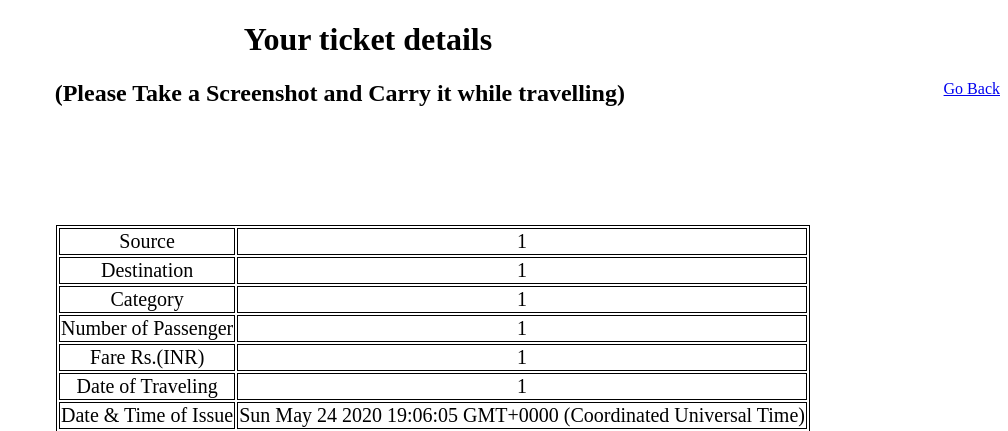
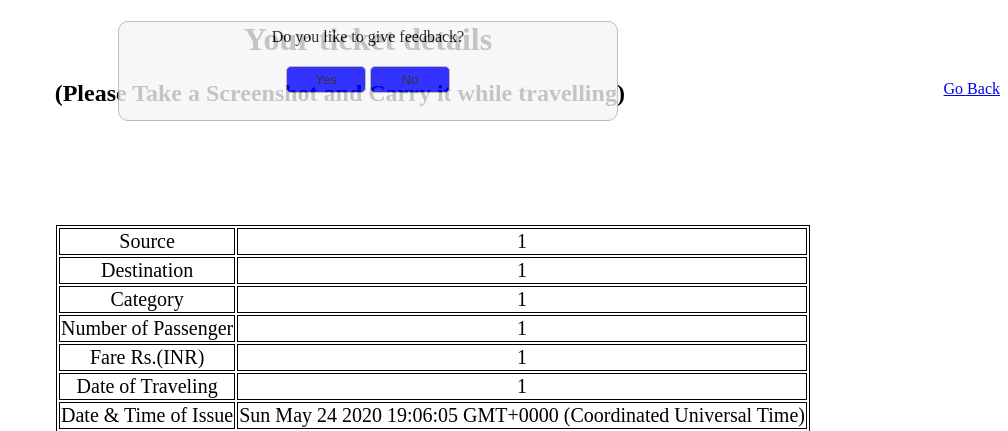
Before and after one commit to Sayantan03/HEXABYTES, a PHP site: page /display_uticket.php in a window 1280 px wide. Shown: the top 431 px of the page, without its empty margins (272-1280 px from the left). Run offline with PHP 8.4, Linux system fonts and the light colour scheme; the visitor is signed in with stand-in values (Sample User, id 1); some libraries are stand-ins or nearby versions.

Commit message:
Update display_uticket.php
A dialog box asking for passengerr whether they want to give any feedback for the system

```diff
--- a/src/display_uticket.php
+++ b/src/display_uticket.php
@@ -15,10 +15,49 @@
             #r{
                 float:right;
             }
+            #confirm{
+                display: none;
+                background-color: whitesmoke;
+                border: 1px solid #aaa;
+                position: fixed;
+                width: 500px;
+                height: 100px;
+                left: 50%;
+                margin-left: -250px;
+                padding: 6px 8px 8px;
+                box-sizing: border-box;
+                text-align: center;
+                border-radius: 10px;
+                opacity: 0.8;
+            }
+            #confirm button
+            {
+                background-color: blue;
+                display: inline-block;
+                border-radius: 5px;
+                border: 1px solid #aaa;
+                padding: 5px;
+                text-align: center;
+                width: 80px;
+                cursor: pointer;
+            }
+            #confirm .message {
+                text-align: left;
+            }
         </style>
     </head>
-    <body style="text-align:center;">
-        <h1>Your ticket details</h1><span id="r"><a href="Welcome_Page.html">Go Back</a></span>
+    <body style="text-align:center;" onload='functionConfirm("Do you like to give feedback?", function yes(){
+        window.open("feedback_app.html")
+    }, function no()
+    {
+        //alert("no")
+    });'>
+        <div id="confirm">
+            <div style="text-align: center; padding-bottom: 20px;"class="message"></div>
+            <button class="yes">Yes</button>
+            <button class="no">No</button>
+        </div>
+        <h1>Your ticket details</h1><span id="r"><a href="Unreserved_Ticket.html">Go Back</a></span>
         <h2>(Please Take a Screenshot and Carry it while travelling)</h2>
         <br>
         <table>
@@ -31,9 +70,21 @@
             <tr><td>Date & Time of Issue</td><td><span id="dt"></span></td></tr>
         </table>
         <h3>Have a nice and safe Journey!</h3>
+        <script src="https://ajax.googleapis.com/ajax/libs/jquery/3.2.1/jquery.min.js"></script>
         <script>
             var d = new Date();
             document.getElementById("dt").innerHTML = d;
+            function functionConfirm(msg, myYes, myNo)
+            {
+                var confirmBox = $("#confirm");
+                confirmBox.find(".message").text(msg);
+                confirmBox.find(".yes,.no").unbind().click(function(){
+                    confirmBox.hide();
+                });
+                confirmBox.find(".yes").click(myYes);
+                confirmBox.find(".no").click(myNo);
+                confirmBox.show();
+            }
         </script>
     </body>
 </html>
```
